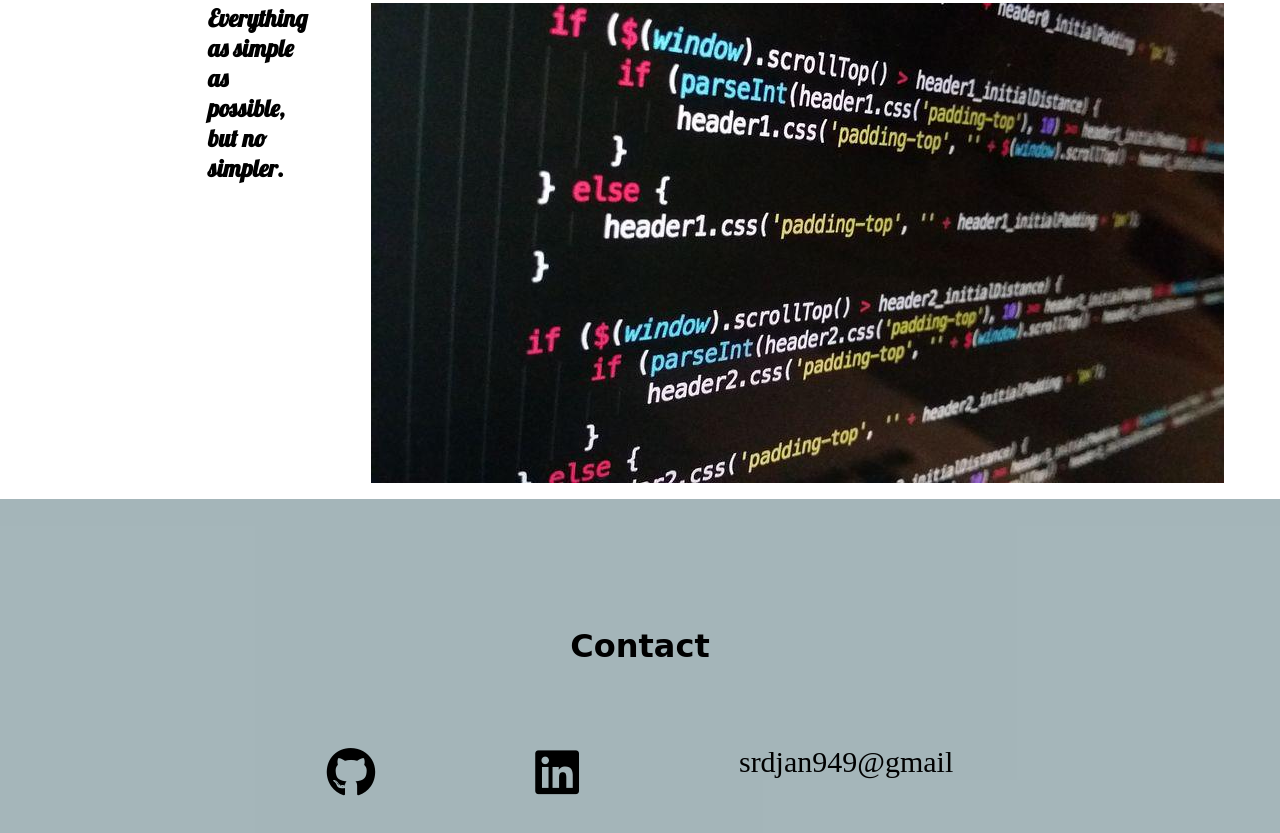
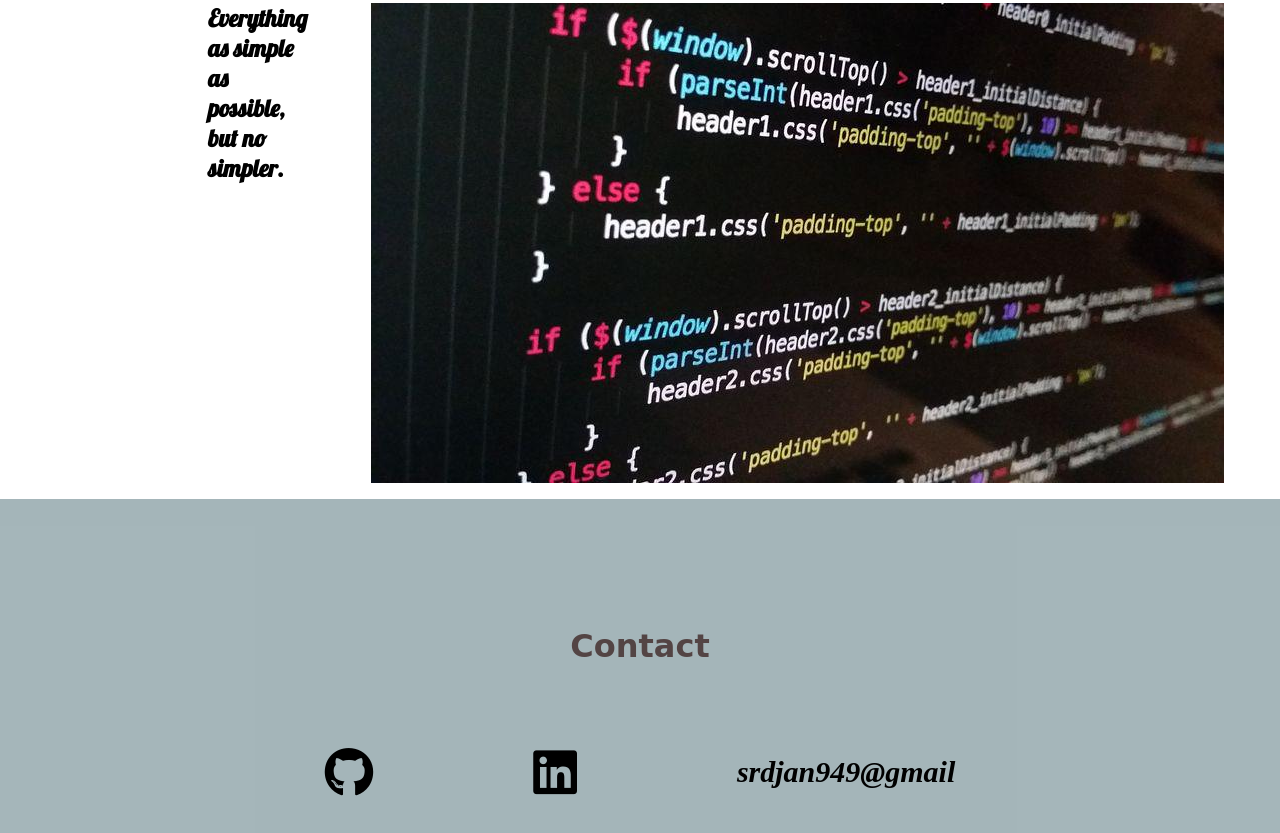
Before and after one commit to SrdjanLakic/Web-Page, a plain HTML site: page index.html in a window 1280 px wide. Shown: the part 1507-2340 px from the top of the page. Drawn offline with nearby package versions, Linux system fonts and the light colour scheme; a web font is replaced by a local one.

Commit message:
styles updated

```diff
--- a/styles.css
+++ b/styles.css
@@ -100,6 +100,7 @@ header {
   padding: 1rem;
 }
 .section__description {
+  color: rgb(83, 68, 68);
   margin-top: 3rem;
   display: flex;
   justify-content: center;
@@ -156,6 +157,10 @@ header {
 }
 .email {
   font-size: 30px;
+  font-style: italic;
+  font-weight: bold;
   display: grid;
-  align-items: inherit;
+  align-items: center;
+  justify-content: center;
+  margin-top: 10px;
 }
```
